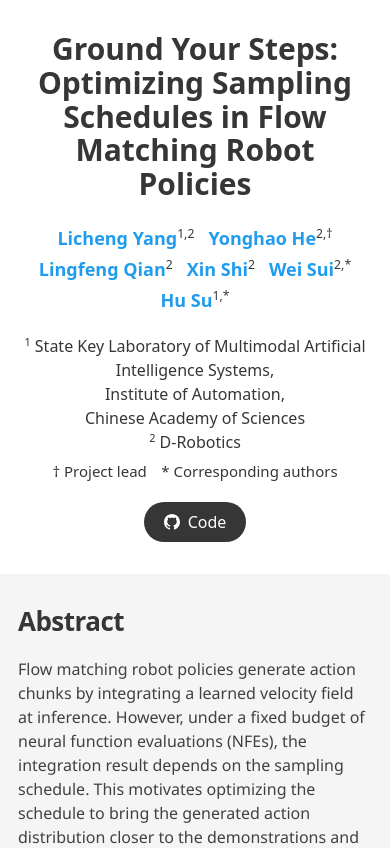
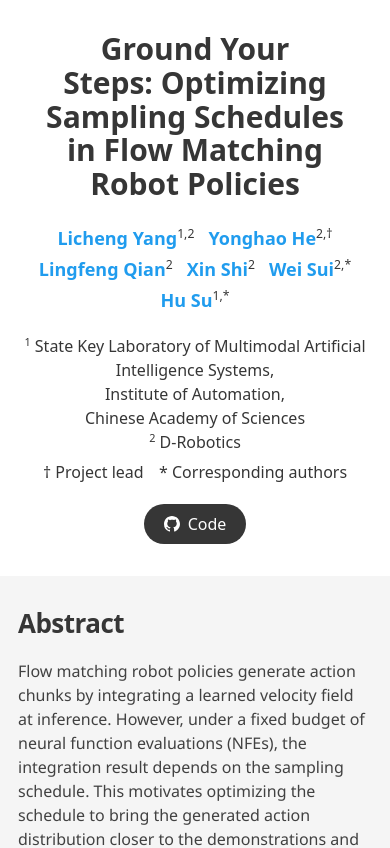
Before and after one commit to LichengYang03/GroundYourSteps.project, a plain HTML site: page index.html in a window 390 px wide. Shown: the top 848 px of the page. Drawn offline with Linux system fonts and the light colour scheme; a web font is replaced by a local one.

Commit message:
Move Figure 1 into the introduction and align header typography

```diff
--- a/index.html
+++ b/index.html
@@ -10,8 +10,10 @@
 <body>
   <main class="paper">
     <header class="publication">
-      <h1>Ground Your Steps:<br>
-        Optimizing Sampling Schedules in Flow Matching Robot Policies</h1>
+      <h1>
+        <span>Ground Your Steps: Optimizing Sampling Schedules</span>
+        <span>in Flow Matching Robot Policies</span>
+      </h1>
       <p class="authors">
         <span>Licheng Yang<sup>1,2</sup></span>
         <span>Yonghao He<sup>2,†</sup></span>
@@ -47,16 +49,15 @@
         and GR00T N1.7. The gains also transfer to three real-world manipulation tasks, reaching up to 3.3
         percentage points.
       </p>
+    </section>
+    <section id="introduction">
+      <h2>Introduction</h2>
+      <div class="prose"></div>
       <figure class="teaser">
         <a href="./assets/fig1.png" aria-label="Open Figure 1 at full resolution">
           <img width="2699" height="1834" src="./assets/fig1.png" alt="Figure 1. Ground Your Steps overview showing how sampling schedules affect robot policy performance.">
         </a>
       </figure>
-    </section>
-    <section id="introduction">
-      <h2>Introduction</h2>
-      <div class="prose"></div>
-      <div class="figure-slot" aria-hidden="true"></div>
     </section>
     <section id="method">
       <h2>Method</h2>
--- a/style.css
+++ b/style.css
@@ -10,10 +10,12 @@ body, h1, h2, h3, p, figure { margin: 0; }
 .paper > header, .paper > section { padding: 48px max(24px, calc((100% - 960px) / 2)); }
 .publication { text-align: center; font-family: var(--display); }
 h1 { margin-bottom: 24px; font-size: 40px; font-weight: 600; line-height: 1.125; text-wrap: balance; }
+h1 span { display: block; }
 .authors { display: flex; flex-wrap: wrap; justify-content: center; gap: 4px 20px; font-size: 20px; font-weight: 700; }
 .authors span { color: #209cee; white-space: nowrap; }
 sup { color: #363636; font-size: .68em; line-height: 0; font-weight: 400; }
-.affiliations { margin-top: 20px; font-size: 18px; }
+.affiliations, .roles { font-size: 18px; }
+.affiliations { margin-top: 20px; }
 .roles { margin: 6px 0 20px; }
 .roles span { white-space: nowrap; }
 .roles span + span { margin-left: .7em; }
@@ -44,7 +46,6 @@ h3 { margin: 24px 0 12px; font-size: 22px; }
   h1 { font-size: clamp(30px, 7vw, 40px); }
   h2 { font-size: 26px; }
   .authors { column-gap: 14px; font-size: 18px; }
-  .affiliations { font-size: 16px; }
-  .roles { font-size: 15px; }
+  .affiliations, .roles { font-size: 16px; }
   .prose { text-align: start; }
 }
```
